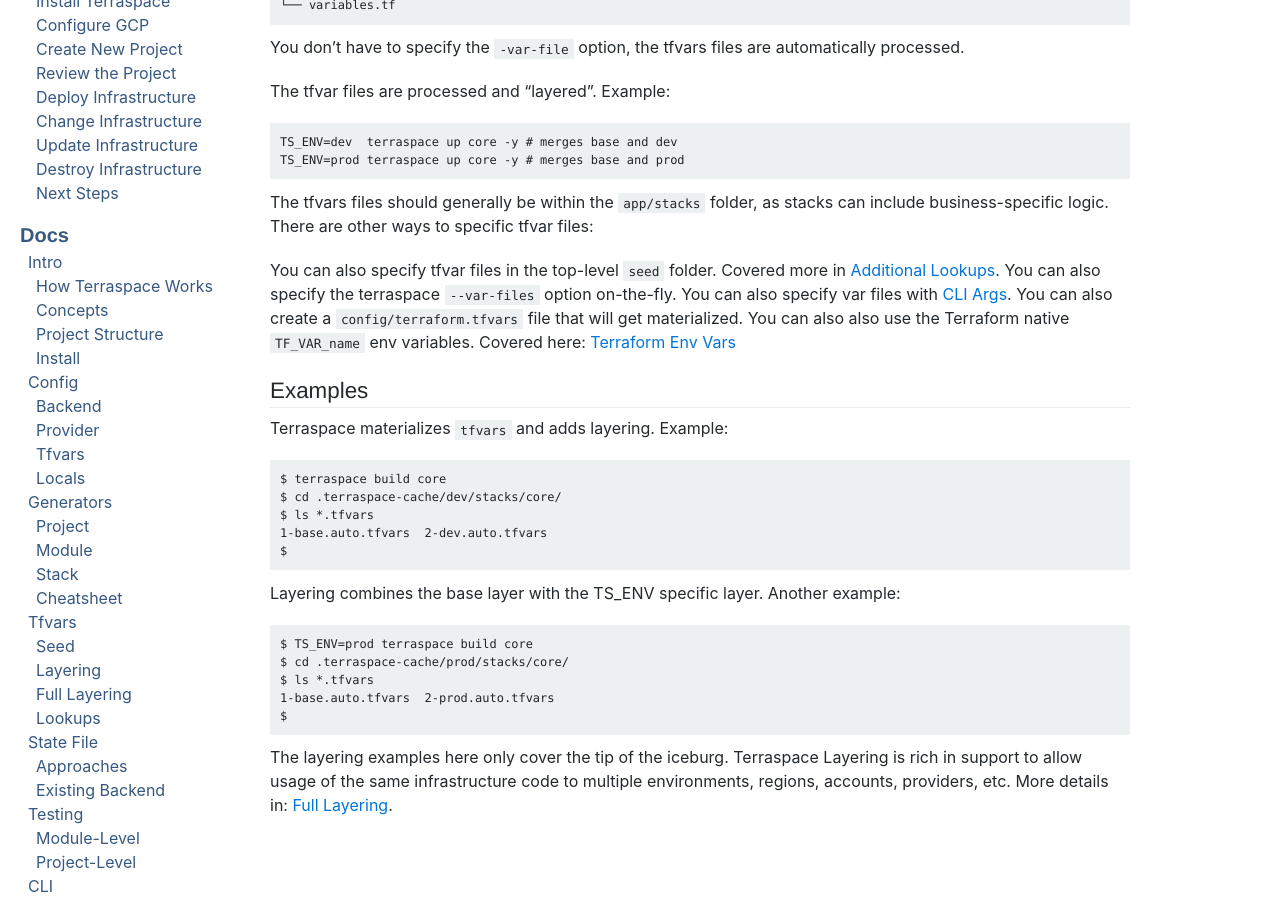
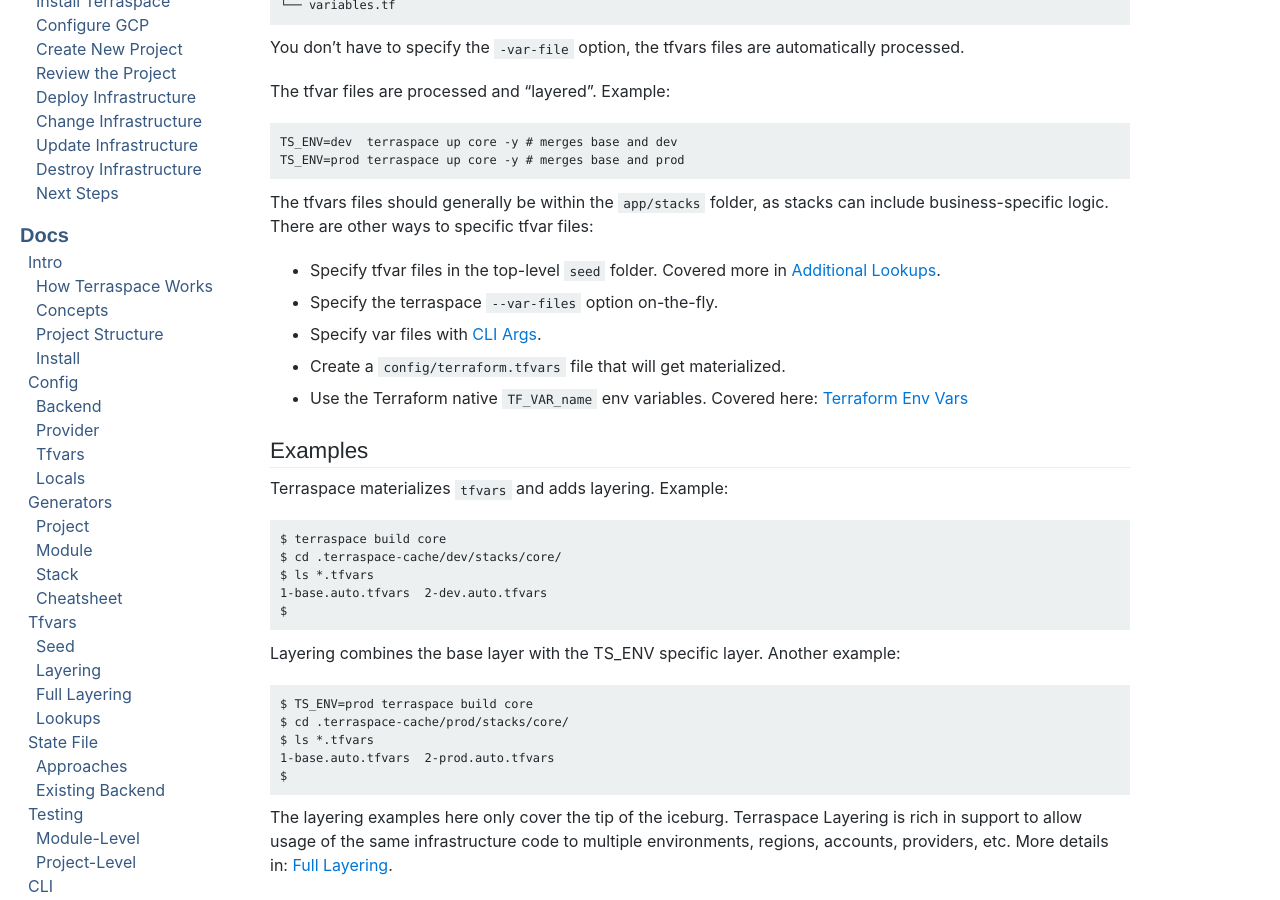
Before and after one commit to boltops-tools/terraspace-docs, a Jekyll site: the page built from _docs/tfvars/layering.md, in a window 1280 px wide and 900 px high, scrolled down 407 px. Built offline with Jekyll 4.4.1, drawn with Linux system fonts in a browser that asks for light colours; a script that is not in the unit is left out.

Commit message:
Update layering.md

```diff
--- a/_docs/tfvars/layering.md
+++ b/_docs/tfvars/layering.md
@@ -13,11 +13,11 @@
 
 The tfvars files should generally be within the `app/stacks` folder, as stacks can include business-specific logic.  There are other ways to specific tfvar files:
 
-You can also specify tfvar files in the top-level `seed` folder. Covered more in [Additional Lookups]({% link _docs/tfvars/lookups.md %}).
-You can also specify the terraspace `--var-files` option on-the-fly.
-You can also specify var files with [CLI Args]({% link _docs/cli/args.md %}).
-You can also create a `config/terraform.tfvars` file that will get materialized.
-You can also also use the Terraform native `TF_VAR_name` env variables. Covered here: [Terraform Env Vars](https://www.terraform.io/docs/commands/environment-variables.html)
+* Specify tfvar files in the top-level `seed` folder. Covered more in [Additional Lookups]({% link _docs/tfvars/lookups.md %}).
+* Specify the terraspace `--var-files` option on-the-fly.
+* Specify var files with [CLI Args]({% link _docs/cli/args.md %}).
+* Create a `config/terraform.tfvars` file that will get materialized.
+* Use the Terraform native `TF_VAR_name` env variables. Covered here: [Terraform Env Vars](https://www.terraform.io/docs/commands/environment-variables.html)
 
 ## Examples
 
```
